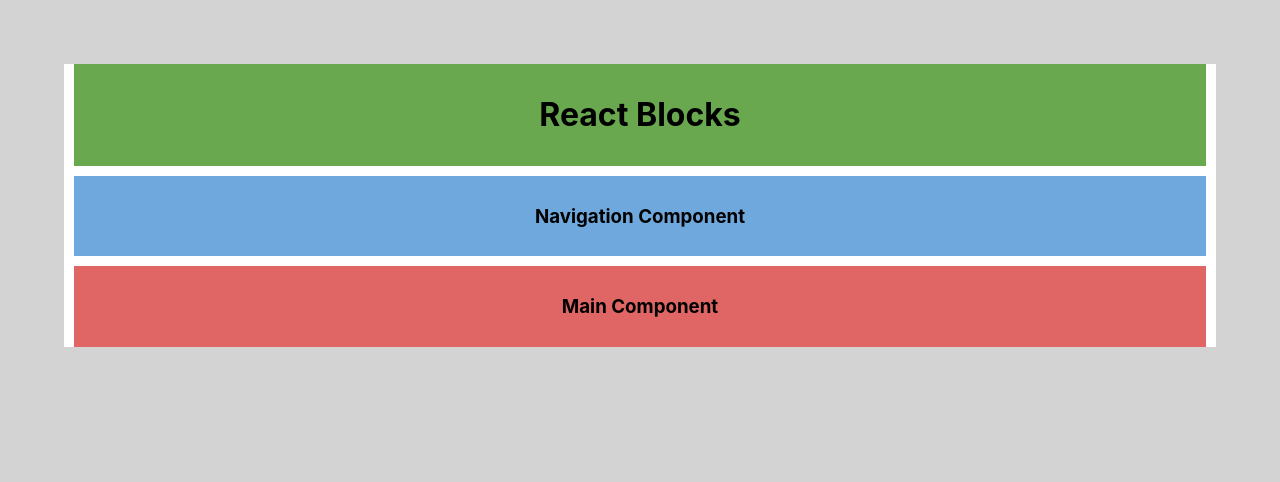
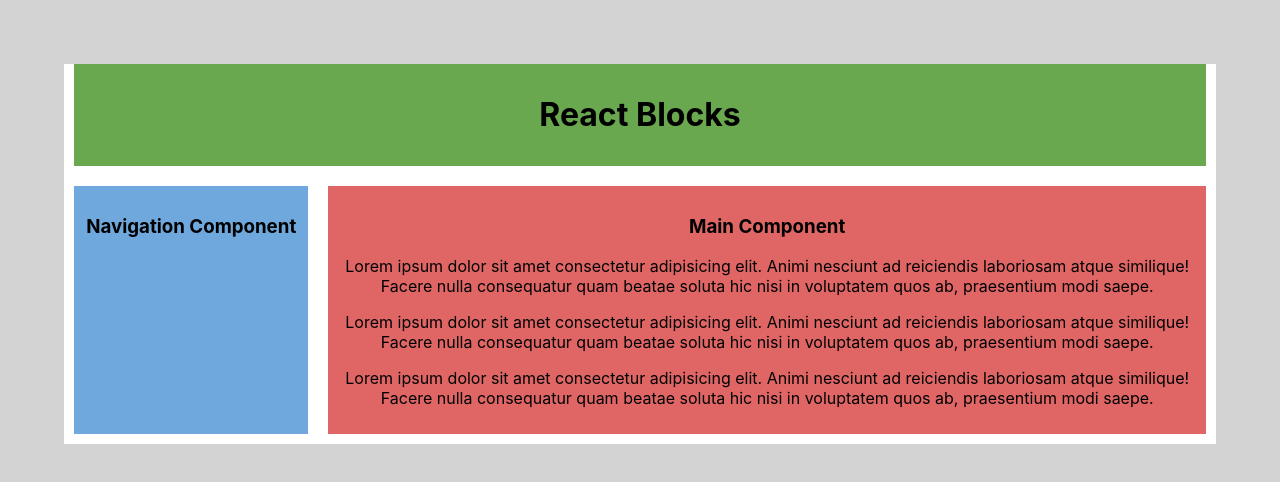
Before and after one commit to vircabading/MERN_React_Class_Component_React_Blocks_2306, a React (Create React App) app: page / in a window 1280 px wide. Shown: the top 482 px of the page. Built offline with nearby package versions, Linux system fonts and the light colour scheme.

Commit message:
implement the main component is to the right of the navigation component

```diff
--- a/src/App.css
+++ b/src/App.css
@@ -38,3 +38,7 @@
     transform: rotate(360deg);
   }
 }
+
+.main-body-container {
+  display: flex;
+}
--- a/src/App.js
+++ b/src/App.js
@@ -9,11 +9,13 @@ function App() {
   return (
     <div className="App">
       <HeaderComp />
-      <NavigationComp />
-      <MainComp>
+      <div className="main-body-container">
+        <NavigationComp />
+        <MainComp>
 
-      </MainComp>
-    </div>
+        </MainComp>
+      </div>
+    </div >
   );
 }
 
--- a/src/Components/MainComp.jsx
+++ b/src/Components/MainComp.jsx
@@ -6,6 +6,8 @@ export class MainComp extends Component {
         return (
             <div className={ styles.main } >
                 <h3>Main Component</h3>
+                <p>Lorem ipsum dolor sit amet consectetur adipisicing elit. Animi nesciunt ad reiciendis laboriosam atque similique! Facere nulla consequatur quam beatae soluta hic nisi in voluptatem quos ab, praesentium modi saepe.</p>
+                <p>Lorem ipsum dolor sit amet consectetur adipisicing elit. Animi nesciunt ad reiciendis laboriosam atque similique! Facere nulla consequatur quam beatae soluta hic nisi in voluptatem quos ab, praesentium modi saepe.</p>                <p>Lorem ipsum dolor sit amet consectetur adipisicing elit. Animi nesciunt ad reiciendis laboriosam atque similique! Facere nulla consequatur quam beatae soluta hic nisi in voluptatem quos ab, praesentium modi saepe.</p>
             </div>
         )
     }
--- a/src/Modules/MainComp.module.css
+++ b/src/Modules/MainComp.module.css
@@ -2,4 +2,5 @@
     background-color: #e06666;
     margin: 10px;
     padding: 10px;
+    width: 80%;
 }
--- a/src/Modules/NavigationComp.module.css
+++ b/src/Modules/NavigationComp.module.css
@@ -2,4 +2,5 @@
     background-color: #6fa8dc;
     margin: 10px;
     padding: 10px;
+    width: 20%
 }
```
